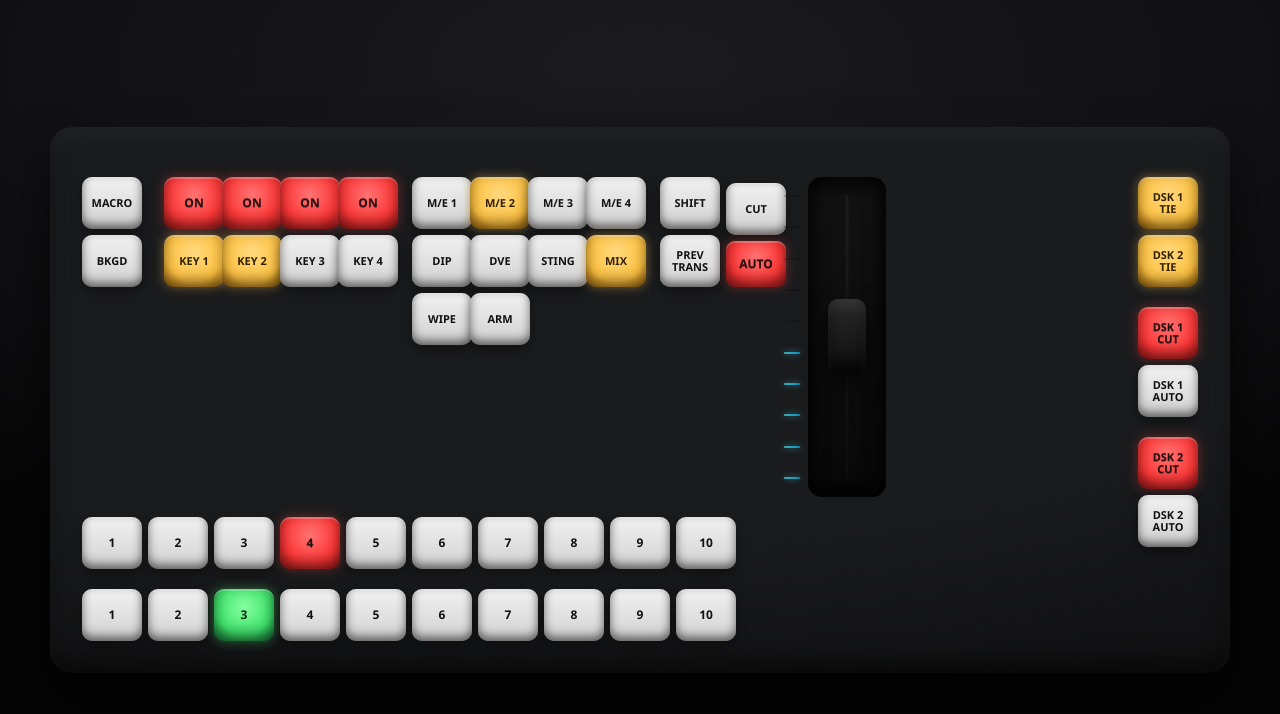
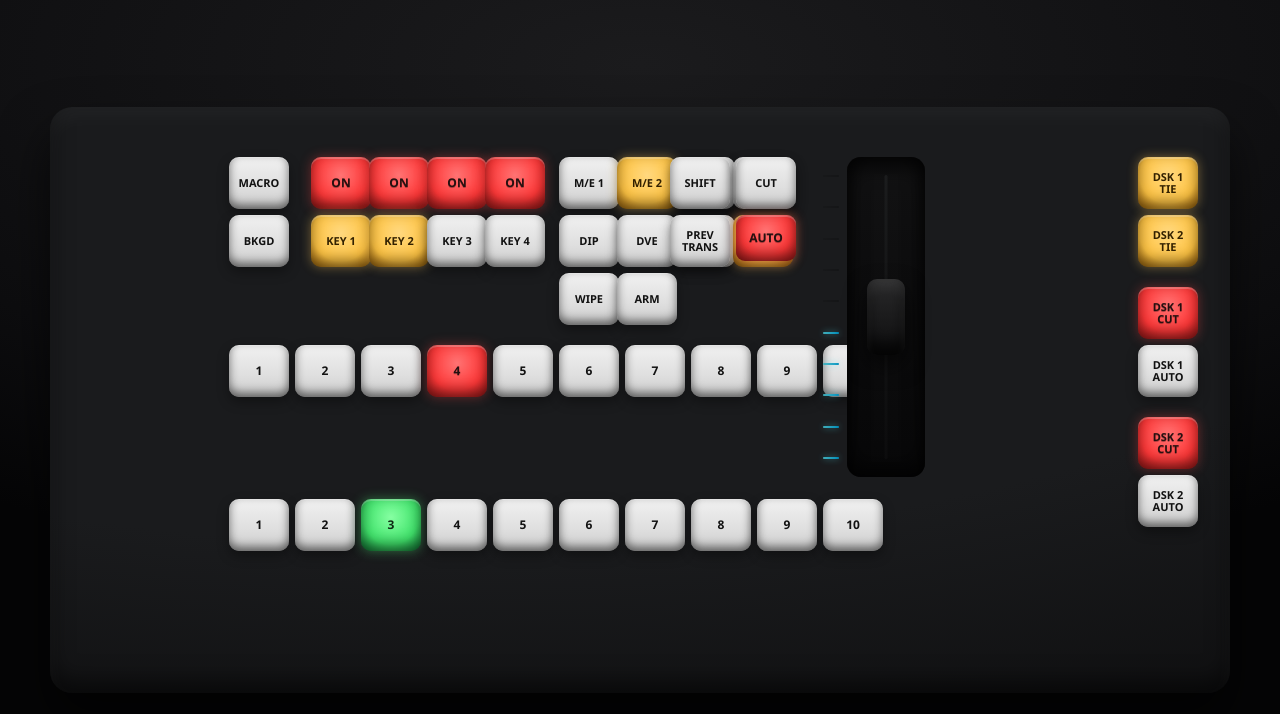
Before and after one commit to FuryoDev/micro-panel, a Vue app: page / in a window 1280 px wide. Shown: the top 714 px of the page. Built offline with nearby package versions, Linux system fonts and the light colour scheme.

Commit message:
Refine micro panel grid layout

```diff
--- a/package.json
+++ b/package.json
@@ -12,7 +12,7 @@
     "vue": "^3.5.13"
   },
   "devDependencies": {
-    "@vitejs/plugin-vue": "^5.2.0",
+    "@vitejs/plugin-vue": "^6.0.0",
     "typescript": "~5.9.3",
     "vite": "^7.2.2"
   }
--- a/src/components/MicroPanel.vue
+++ b/src/components/MicroPanel.vue
@@ -236,7 +236,7 @@ defineExpose({
   <div class="panel">
     <div class="surface">
       <div class="board">
-        <div class="panel-row panel-row--top">
+        <div class="board-slot board-slot--main">
           <div class="group group--column">
             <button
               type="button"
@@ -311,8 +311,10 @@ defineExpose({
               {{ id.toUpperCase() }}
             </button>
           </div>
+        </div>
 
-          <div class="group group--transition">
+        <div class="board-slot board-slot--transition">
+          <div class="transition-stacks">
             <div class="stack">
               <button
                 type="button"
@@ -350,7 +352,39 @@ defineExpose({
               </button>
             </div>
           </div>
+        </div>
 
+        <div class="board-slot board-slot--program">
+          <div class="group group--bus">
+            <button
+              v-for="number in programButtons"
+              :key="`program-${number}`"
+              type="button"
+              :class="busClasses('program', `program-${number}`)"
+              :aria-pressed="programSelection === `program-${number}`"
+              @click="onBusClick('program', `program-${number}`)"
+            >
+              {{ number }}
+            </button>
+          </div>
+        </div>
+
+        <div class="board-slot board-slot--preview">
+          <div class="group group--bus">
+            <button
+              v-for="number in previewButtons"
+              :key="`preview-${number}`"
+              type="button"
+              :class="busClasses('preview', `preview-${number}`)"
+              :aria-pressed="previewSelection === `preview-${number}`"
+              @click="onBusClick('preview', `preview-${number}`)"
+            >
+              {{ number }}
+            </button>
+          </div>
+        </div>
+
+        <div class="board-slot board-slot--fader">
           <div class="group group--fader">
             <div
               ref="faderSlot"
@@ -375,36 +409,6 @@ defineExpose({
               <div class="fader-line"></div>
               <div class="fader-knob"></div>
             </div>
-          </div>
-        </div>
-
-        <div class="panel-row panel-row--bus">
-          <div class="group group--bus">
-            <button
-              v-for="number in programButtons"
-              :key="`program-${number}`"
-              type="button"
-              :class="busClasses('program', `program-${number}`)"
-              :aria-pressed="programSelection === `program-${number}`"
-              @click="onBusClick('program', `program-${number}`)"
-            >
-              {{ number }}
-            </button>
-          </div>
-        </div>
-
-        <div class="panel-row panel-row--bus">
-          <div class="group group--bus">
-            <button
-              v-for="number in previewButtons"
-              :key="`preview-${number}`"
-              type="button"
-              :class="busClasses('preview', `preview-${number}`)"
-              :aria-pressed="previewSelection === `preview-${number}`"
-              @click="onBusClick('preview', `preview-${number}`)"
-            >
-              {{ number }}
-            </button>
           </div>
         </div>
       </div>
@@ -523,10 +527,52 @@ defineExpose({
   align-items: start;
 }
 
+
 .board {
+  display: grid;
+  grid-template-columns: repeat(7, 1fr);
+  grid-template-rows: repeat(3, 1fr);
+  grid-column-gap: 9px;
+  grid-row-gap: 0px;
+  align-items: start;
+  justify-content: start;
+}
+
+.board-slot {
+  justify-self: start;
+}
+
+.board-slot--main {
+  grid-area: 1 / 2 / 2 / 5;
+  display: grid;
+  grid-auto-flow: column;
+  grid-auto-columns: max-content;
+  column-gap: var(--group-gap);
+  align-items: start;
+}
+
+.board-slot--transition {
+  grid-area: 1 / 5 / 4 / 6;
   display: flex;
-  flex-direction: column;
-  row-gap: var(--section-gap);
+  align-items: flex-start;
+}
+
+.board-slot--program {
+  grid-area: 2 / 2 / 3 / 5;
+  margin-top: var(--section-gap);
+}
+
+.board-slot--preview {
+  grid-area: 3 / 2 / 4 / 5;
+  margin-top: var(--inner-gap);
+}
+
+.board-slot--fader {
+  grid-area: 1 / 6 / 4 / 7;
+  display: flex;
+  justify-content: center;
+  align-items: stretch;
+  justify-self: center;
 }
 
 .side {
@@ -534,13 +580,6 @@ defineExpose({
   flex-direction: column;
   align-items: center;
   gap: var(--section-gap);
-}
-
-.panel-row {
-  display: flex;
-  flex-wrap: wrap;
-  gap: var(--group-gap);
-  align-items: flex-start;
 }
 
 .group {
@@ -566,10 +605,12 @@ defineExpose({
   grid-column: span 1;
 }
 
-.group--transition {
-  display: flex;
-  align-items: flex-end;
-  gap: var(--inner-gap);
+.transition-stacks {
+  display: grid;
+  grid-auto-flow: column;
+  grid-auto-columns: max-content;
+  column-gap: var(--inner-gap);
+  align-items: start;
 }
 
 .stack {
@@ -580,12 +621,19 @@ defineExpose({
 .group--fader {
   display: flex;
   align-items: center;
+  justify-content: center;
+  height: 100%;
 }
 
 .group--bus {
   display: flex;
   gap: var(--inner-gap);
-  flex-wrap: wrap;
+  flex-wrap: nowrap;
+}
+
+.board-slot--program .group--bus,
+.board-slot--preview .group--bus {
+  justify-content: flex-start;
 }
 
 .key {
```
